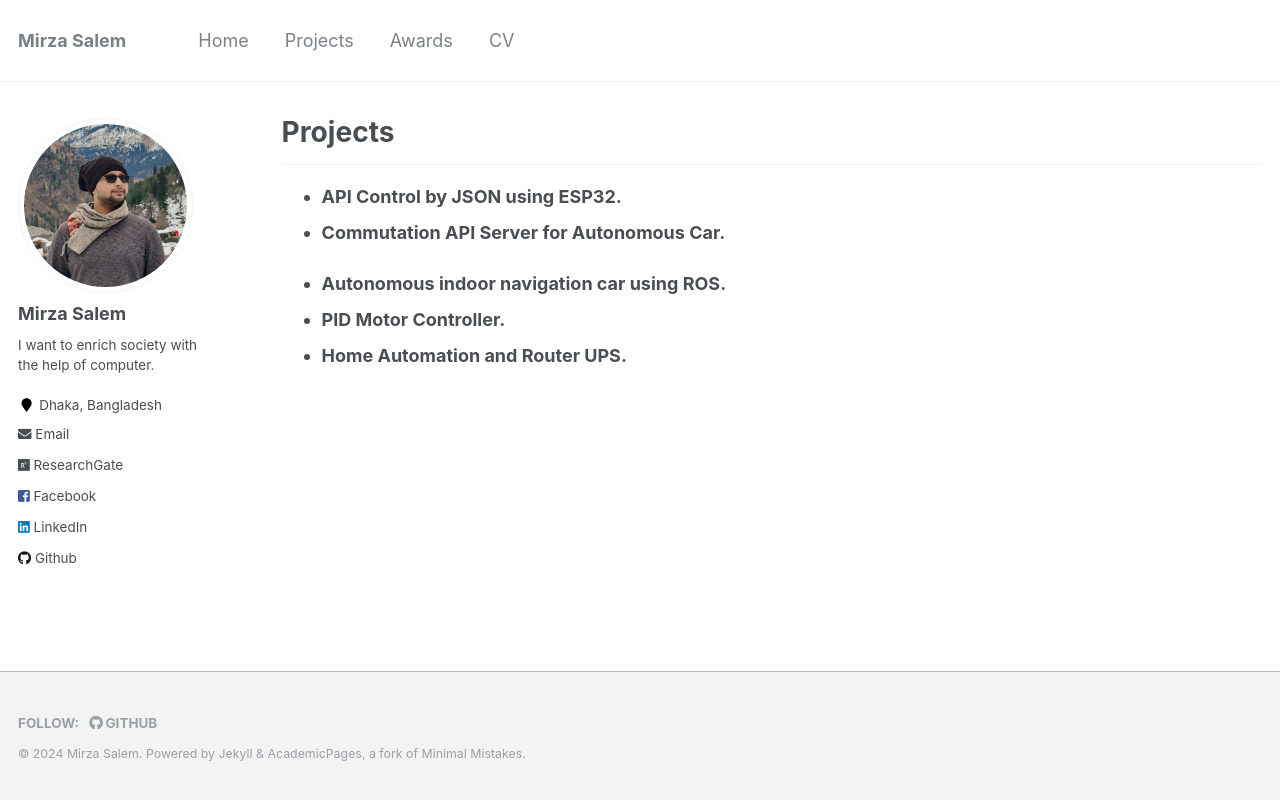
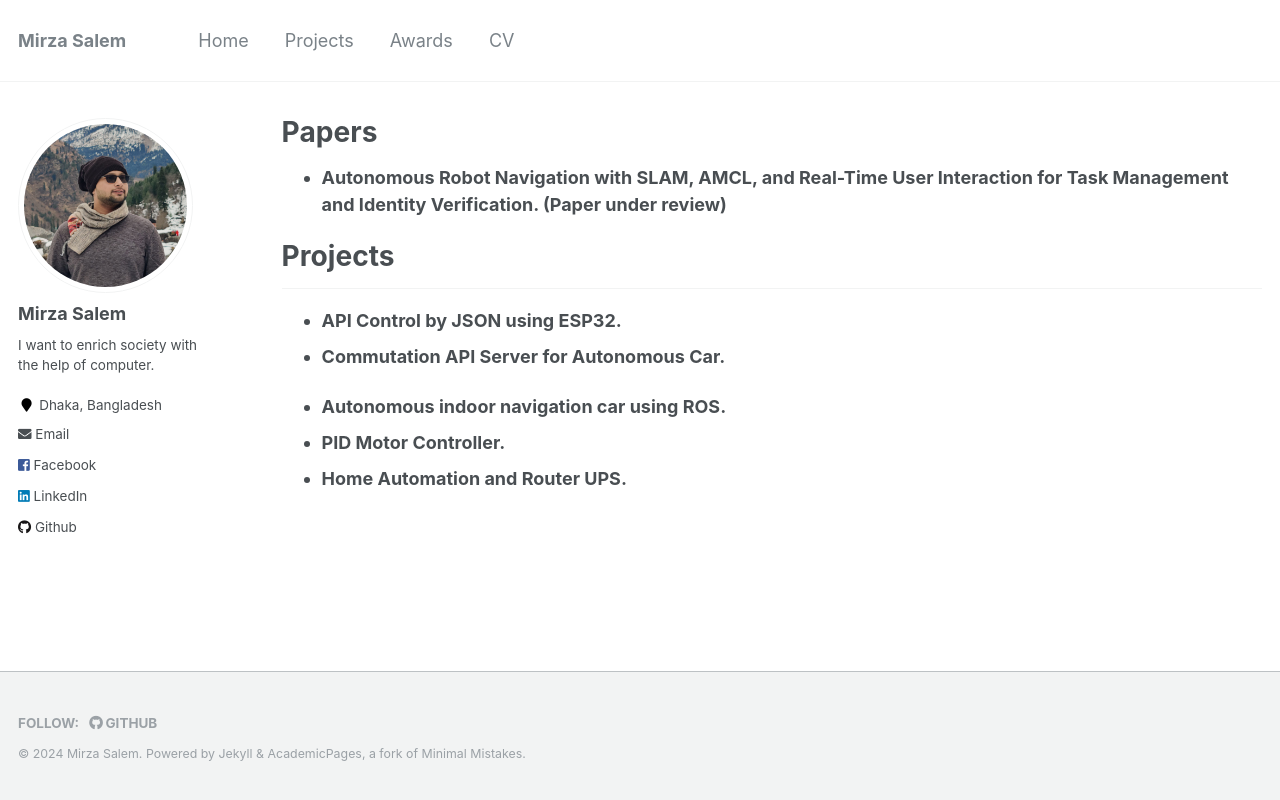
Before and after one commit to mirzasalem/mirzawebsite, a plain HTML site: page Projects/index.html in a window 1280 px wide. Drawn offline with Linux system fonts and the light colour scheme.

Commit message:
Add files via upload

```diff
--- a/Projects/index.html
+++ b/Projects/index.html
@@ -117,10 +117,10 @@
                 <a href="mailto:mirza.salem23@gmail.com">
                   <i class="fas fa-envelope" aria-hidden="true"></i> Email </a>
               </li>
-              <li>
+              <!-- <li>
                 <a href="####">
                   <i class="fab fa-researchgate" aria-hidden="true"></i> ResearchGate </a>
-              </li>
+              </li> -->
               <li>
                 <a href="https://www.facebook.com/mirza2224/">
                   <i class="fab fa-facebook-square" aria-hidden="true"></i> Facebook </a>
@@ -143,6 +143,15 @@
         </div>
       </div>
       <div class="archive">
+        <h1 class="page__title">Papers</h1>
+        <ul>
+
+          <li>
+            <strong>Autonomous Robot Navigation with SLAM, AMCL, and Real-Time User Interaction for Task Management and Identity Verification. (Paper under review)</strong>
+          </li>
+
+        </p>
+        </ul>
         <h1 class="page__title">Projects</h1>
         <hr />
         <!-- <p>[ <a href="#############">
@@ -156,7 +165,10 @@
 
 
 
+
         <ul>
+
+
           <li>
             <strong>API Control by JSON using ESP32.</strong>
           </li>
```
